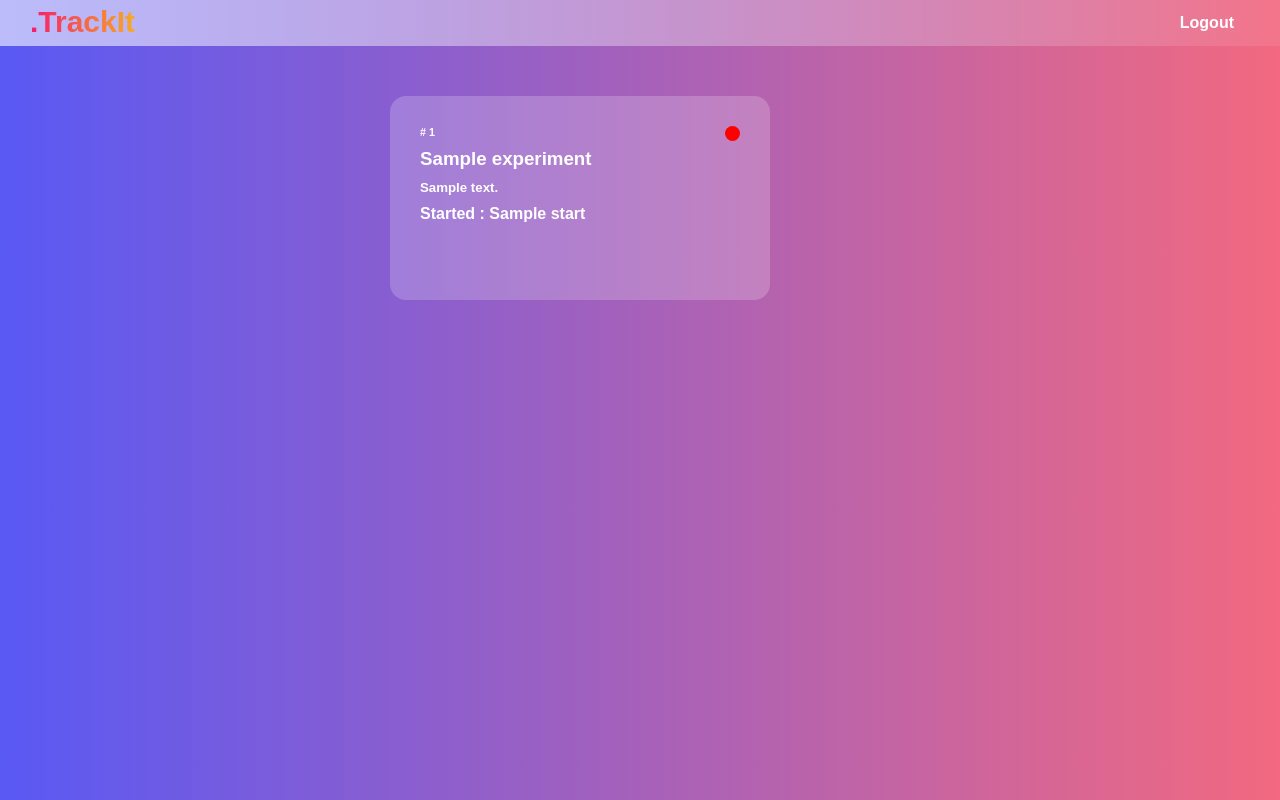
After one commit to balamurugan1603/GoDutch, a Flask app: template TrackIt/templates/dashboard.html in a window 1280 px wide. The commit adds this page. Run offline with Flask 2, Linux system fonts and the light colour scheme; the template is opened without the code that fills it: most values are stand-ins (such as "Sample title", 1, 10 or a date in 2020).

```diff
--- a/TrackIt/main.py
+++ b/TrackIt/main.py
@@ -4,6 +4,7 @@ from flask_httpauth import HTTPBasicAuth
 from models import UserModel, login, db
 import ast
 import json
+
 
 app = Flask(__name__)
 authentication = HTTPBasicAuth()
@@ -17,15 +18,31 @@ login.init_app(app)
 
 login.login_view = "auth"
 
+
 @app.before_first_request
 def create_table():
     db.create_all()
 
 
-@app.route("/dashboard")
+@app.route("/dashboard", methods=["GET", "POST"])
 @login_required
 def dashboard():
-    return f"{current_user.username}"
+    experiments = ast.literal_eval(current_user.experiments)["experiments"]
+    return render_template("dashboard.html", experiments = experiments)
+
+
+@app.route("/experiment", methods=["GET"])
+@login_required
+def experiment():
+    body = request.args
+    experiments = ast.literal_eval(current_user.experiments)["experiments"]
+    exp = None
+    for experiment in experiments:
+        if str(experiment["id"]) == body["id"]:
+            exp = experiment
+    if exp is None:
+        return "404"
+    return render_template("experiment.html", devices = exp["devices"])
 
 
 @app.route("/auth", methods=["GET", "POST"])
@@ -70,12 +87,14 @@ def logout():
 @app.route('/experiments/commit', methods=["POST"])
 @authentication.login_required
 def commit_experiment():
-    # experiment_name
-    # device_name
-    # metrics
     # {
     #   experiments: [
-    #   experiment_name: "Test"
+    #   id: 56123,
+    #   name: "LR-HRD",
+    #   description: "Linear regression on house rent dataset",
+    #   active: 1,
+    #   start: "13-11-2022 10:52:12"
+    #   end: "",
     #   devices: [
     #       {
     #           device_name: "0",
@@ -87,19 +106,27 @@ def commit_experiment():
     body = request.get_json()
     user = UserModel.query.filter_by(email=authentication.username()).first()
     if user:
-        experiments = ast.literal_eval(user.experiments)
+        if user.experiments:
+            experiments = ast.literal_eval(user.experiments)
+        else:
+            experiments = None
         if experiments is None:
             experiments = {
                 "experiments": [
                     {
-                        "experiment_name": body["experiment_name"],
+                        "id": body["id"],
+                        "name": body["name"],
+                        "description": body["description"],
+                        "active": body["active"],
+                        "start": body["start"],
+                        "end": body["end"],
                         "devices": []
                     }
                 ]
             }
 
         for i in range(len(experiments["experiments"])):
-            if experiments["experiments"][i]["experiment_name"] == body["experiment_name"]:
+            if experiments["experiments"][i]["id"] == body["id"]:
                 experiments["experiments"][i]["devices"].append({
                     "device_name": body["device_name"],
                     "metrics": body["metrics"]
@@ -107,7 +134,12 @@ def commit_experiment():
             else:
                 experiments["experiments"].append({
                     {
-                        "experiment_name": body["experiment_name"],
+                        "id": body["id"],
+                        "name": body["name"],
+                        "description": body["description"],
+                        "active": body["active"],
+                        "start": body["start"],
+                        "end": body["end"],
                         "devices": [{
                                 "device_name": body["device_name"],
                                 "metrics": body["metrics"]
--- /dev/null
+++ b/TrackIt/static/dashboard.css
@@ -0,0 +1,139 @@
+body {
+    height: 100vh;
+    width: auto;
+    margin: 0%;
+    background: linear-gradient(to right, rgb(89, 89, 244), rgb(242, 105, 128));
+}
+
+ul {
+    list-style-type: none;
+    margin: 0;
+    padding: 0;
+    overflow: hidden;
+    background: linear-gradient(to right, rgba(255, 255, 255, 0.6), rgba(255, 255, 255, 0.079));
+}
+
+li {
+    float: right;
+    font-family: sans-serif;
+    font-weight: bold;
+}
+
+li a {
+    display: block;
+    color: white;
+    text-align: center;
+    padding: 14px 16px;
+    text-decoration: none;
+}
+
+li a:hover {
+    background: rgba(255, 255, 255, 0.659);
+    color: rgb(0, 0, 0);
+    text-decoration: none;
+    box-shadow: 0 0 30px 9px #fff3ffaf;
+    border-radius: .5rem;
+}
+
+.brand-name {
+    height: fit-content;
+    width: fit-content;
+    justify-content: center;
+    text-align: center;
+    margin: 0;
+    margin-top: 5px;
+    margin-left: 30px;
+    font-size: 30px;
+    font-weight: 700;
+    background: linear-gradient(to right, #ff0055db, #ffaa00db);
+    -webkit-background-clip: text;
+    -webkit-text-fill-color: transparent;
+}
+
+::-webkit-scrollbar {
+    width: 5px;
+    height: 5px;
+}
+
+::-webkit-scrollbar-track {
+    -webkit-box-shadow: inset 0 0 6px rgba(0, 0, 0, 0.3);
+    -webkit-border-radius: 10px;
+    border-radius: 10px;
+}
+
+::-webkit-scrollbar-thumb {
+    -webkit-border-radius: 10px;
+    border-radius: 10px;
+    background: rgba(255, 255, 255, 1);
+    -webkit-box-shadow: inset 0 0 6px rgba(0, 0, 0, 0.5);
+}
+
+::-webkit-scrollbar-thumb:window-inactive {
+    background: rgba(255, 255, 255, 0.3);
+}
+
+.card {
+    position: relative;
+    cursor: pointer;
+    padding: 30px;
+    margin: 0;
+    width: 20rem;
+    height: 9rem;
+    font-family: sans-serif;
+    font-weight: bold;
+    color: white;
+    background-color: rgba(255, 255, 255, 0.2);
+    justify-content: center;
+    align-items: center;
+    border-radius: 1rem;
+}
+
+.card:hover {
+    background: rgba(255, 255, 255, 0.659);
+    color: rgb(0, 0, 0);
+    box-shadow: 0 0 20px 9px #fff3ffaf;
+}
+
+.dot-green {
+    float: right;
+    height: 15px;
+    width: 15px;
+    background-color: rgb(0, 255, 34);
+    border-radius: 50%;
+}
+
+.dot-red {
+    float: right;
+    height: 15px;
+    width: 15px;
+    background-color: rgb(255, 0, 0);
+    border-radius: 50%;
+}
+
+.dot-yellow {
+    float: right;
+    height: 15px;
+    width: 15px;
+    background-color: rgb(251, 255, 0);
+    border-radius: 50%;
+}
+
+.grid-container {
+    display: flex;
+    justify-content:center;
+    align-items: center;
+    height: auto;
+    width: auto;
+    padding: 0;
+    margin: 50px;
+    row-gap: 40px;
+    column-gap: 60px;
+    display: grid;
+    grid-template-columns: auto auto auto;
+}
+
+.footer {
+    height: 1px;
+    margin: 0;
+    padding: 0;
+}
--- /dev/null
+++ b/TrackIt/templates/dashboard.html
@@ -0,0 +1,41 @@
+<!DOCTYPE html>
+<html lang="en">
+<head>
+    <meta charset="UTF-8">
+    <meta http-equiv="X-UA-Compatible" content="IE=edge">
+    <meta name="viewport" content="width=device-width, initial-scale=1.0">
+    <link rel="stylesheet" href="../static/dashboard.css">
+    <title>Dashboard</title>
+</head>
+<body>
+    <body>
+        <header>
+          <ul>
+            <li><a href="{{ url_for('logout') }}" style="margin-right: 30px">Logout</a></li>
+            <li style="float: left"><h6 class="brand-name">.TrackIt</h6></li>
+          </ul>
+        </header>
+          <div class="grid-container">
+                    {% for experiment in experiments %}
+                        <div class="card" onclick="cardClickEvent({{ experiment.id }})">
+                            <span class="dot-red"></span>
+                            <h6 style="padding: 0; margin:0; padding-bottom: 10px;"># {{ experiment.id }}</h5>
+                            <h3 style="padding: 0; margin:0; padding-bottom: 10px;">{{ experiment.name }}</h3>
+                            <h5 style="padding: 0; margin:0; padding-bottom: 10px;">{{ experiment.description }}</h5>
+                            <h4 style="padding: 0; margin:0;">Started : {{ experiment.start }}</h4>
+                        </div>
+                    {% endfor %}
+          </div>
+
+          <footer>
+            <div class="footer"></div>
+          </footer>
+          <input type="hidden" id="url_id" value="{{ url_for('experiment') }}">
+
+          <script>
+            var cardClickEvent = function(id) {
+                window.location.assign(document.querySelector('#url_id').value + "?id=" + id);
+            }
+        </script>
+</body>
+</html>
```
Also changed, not shown: TrackIt/static/experiment.css (added, +17 -0 lines), TrackIt/templates/auth.html (+86 -27 lines), TrackIt/templates/experiment.html (added, +41 -0 lines), TrackIt/static/auth.css (renamed from TrackIt/static/style.css).
